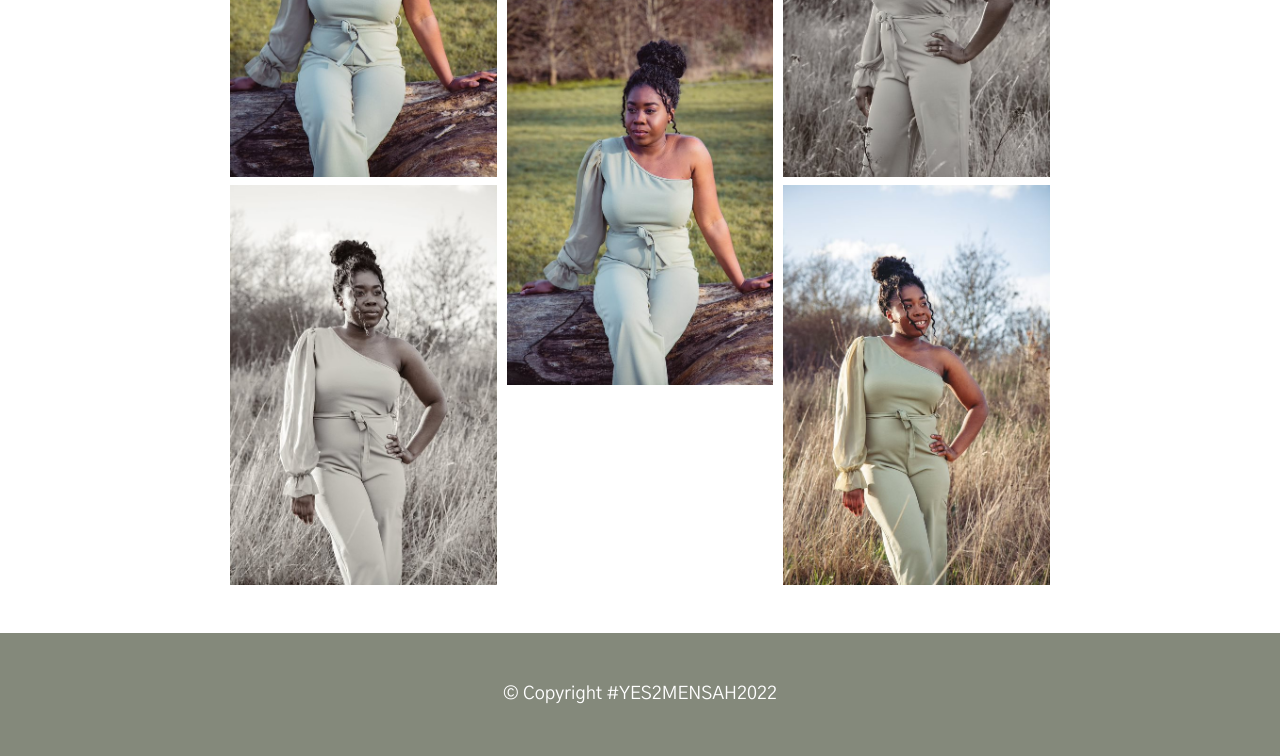
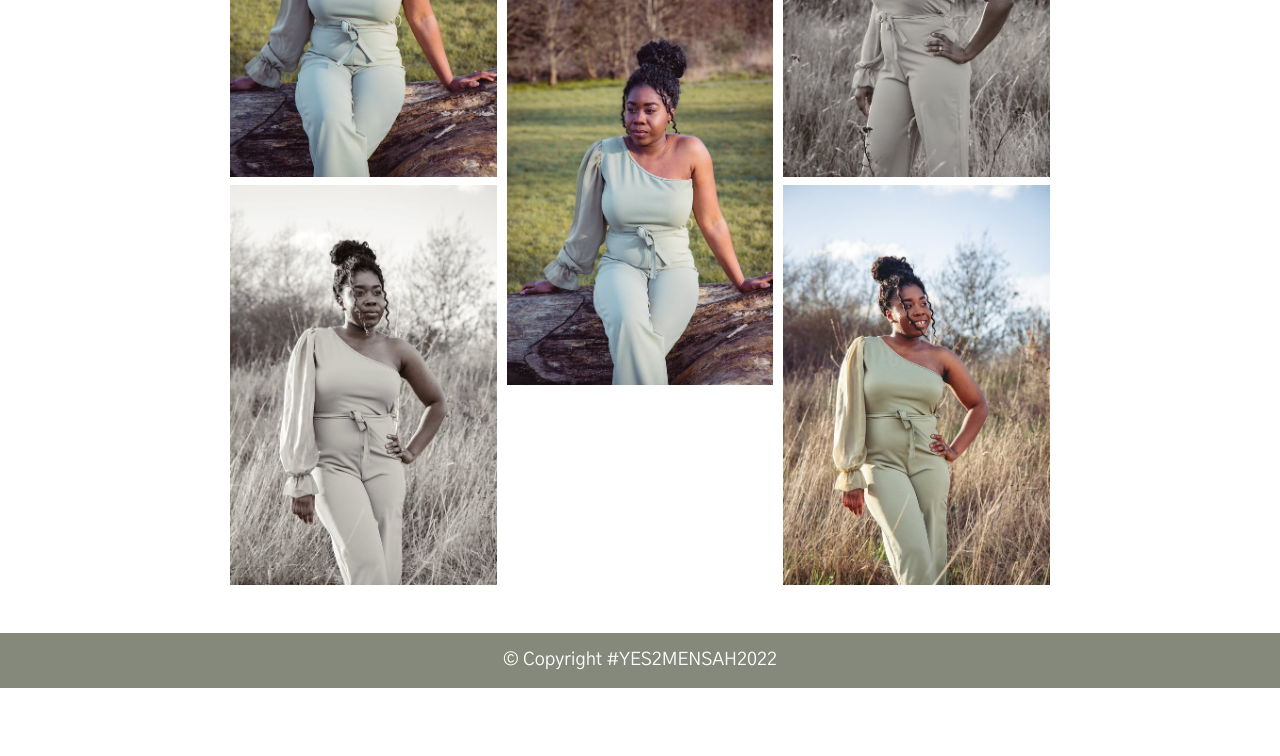
Before and after one commit to ekow-mensah/wedding-website, a website: page public_html/index.html in a window 1280 px wide. Shown: the part 5818-6574 px from the top of the page. After the commit the page ends 6506 px from the top, so only its background shows below. Drawn offline with nearby package versions, Linux system fonts and the light colour scheme; files whose address does not match are found by name; a web font is replaced by a local one.

Commit message:
shrinked footer

```diff
--- a/public_html/index.html
+++ b/public_html/index.html
@@ -317,7 +317,7 @@
 
 
   <section class="footer w-100 mt-5">
-    <p class="text-center p-5 mb-0"> &copy; Copyright #YES2MENSAH2022 </p>
+    <p class="text-center p-1 mb-0"> &copy; Copyright #YES2MENSAH2022 </p>
   </section>
 
 
--- a/src/scss/style.scss
+++ b/src/scss/style.scss
@@ -338,6 +338,7 @@ body {
     background: $sage;
     color: $white;
     font-size: 18px;
+    padding: 10px !important;
 }
 
 .rotor {
```
Also changed, not shown: public_html/css/style/styles.css.
